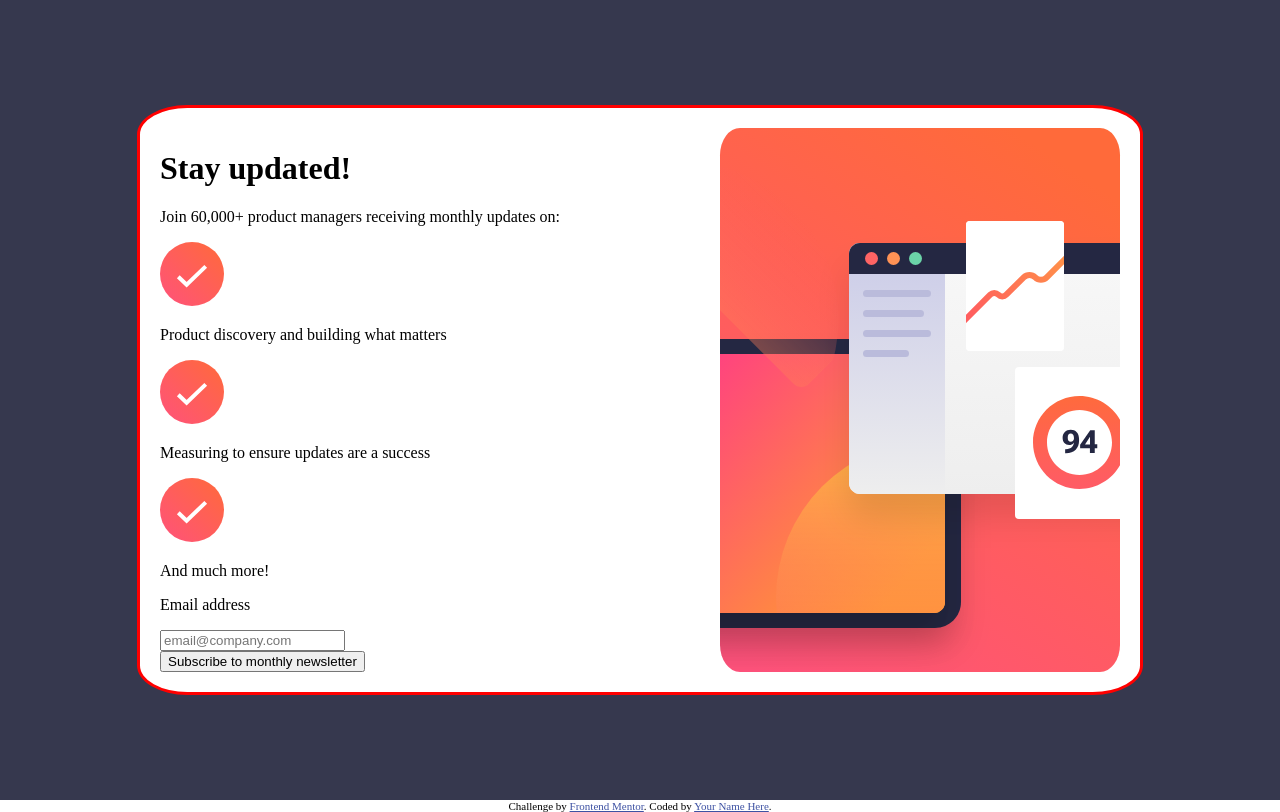
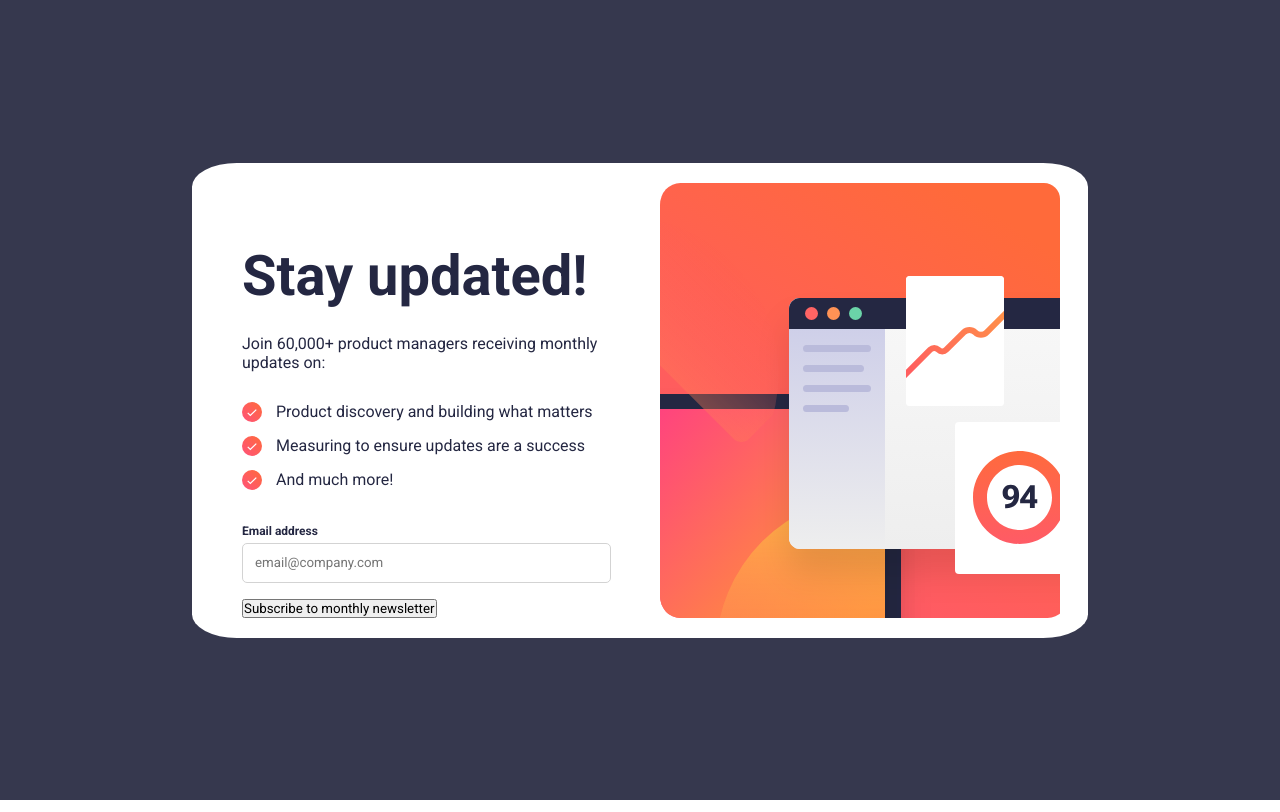
Before and after one commit to DamSze/FrontEndPracitce, a plain HTML site: page newsletter-sign-up-with-success-message/index.html in a window 1280 px wide. Drawn offline with Linux system fonts and the light colour scheme.

Commit message:
most of the layout except button

```diff
--- a/newsletter-sign-up-with-success-message/index.html
+++ b/newsletter-sign-up-with-success-message/index.html
@@ -59,10 +59,5 @@
   Dismiss message -->
 
   <!-- Success message end -->
-
-  <div class="attribution">
-    Challenge by <a href="https://www.frontendmentor.io?ref=challenge" target="_blank">Frontend Mentor</a>.
-    Coded by <a href="#">Your Name Here</a>.
-  </div>
 </body>
 </html>
--- a/newsletter-sign-up-with-success-message/styles.css
+++ b/newsletter-sign-up-with-success-message/styles.css
@@ -1,3 +1,13 @@
+@import url('https://fonts.googleapis.com/css2?family=Roboto:wght@400;700&family=Work+Sans:wght@400;500;600&display=swap');
+*{
+    hyphens: none;
+    padding: 0;
+    margin: 0;
+    font-family: 'Roboto', sans-serif;
+    box-sizing: border-box;
+}
+
+
 body,html{
     width: 100%;
     height: 100%;
@@ -13,12 +23,11 @@ body,html{
 }
 
 .grid-container{
-    border: solid red;
-    width: 60rem;
+    width: 56rem;
     margin: auto;
     border-radius: 5%;
     display: grid;
-    grid-template-columns: 1.4fr 1fr;
+    grid-template-columns: 1.1fr 1fr;
     padding:20px;
     background-color: hsl(0, 0%, 100%);
 }
@@ -28,3 +37,58 @@ body,html{
     background-repeat: no-repeat;
     border-radius: 5%;
 }
+
+.side-content{
+    padding: 30px 30px 0 30px;
+    font-weight: 400;
+    font-size: 16px;
+    color: hsl(234, 29%, 20%);
+}
+
+.main-header{
+    font-weight: 700;
+    margin-top: 30px;
+    margin-bottom: 25px;
+    font-size: 3.5rem;
+
+}
+
+.features{
+    margin: 30px 0;
+}
+
+.features > *{
+    margin-bottom: 10px;
+}
+
+.features img{
+    width: 20px;
+    margin-right: 10px;
+}
+
+.features p{
+    display: inline-block;
+    vertical-align: top;
+}
+
+.email-input p{
+    font-size: 12px;
+    font-weight: 700;
+    margin-bottom: 5px;
+}
+
+.email-input input[type="email"]{
+    display:block;
+    margin-bottom: 15px;
+    padding: 8px 12px;
+    width:95%;
+    height: 40px;
+    border-radius: 5px;
+    border: 1.25px solid #d3d3d3;
+    border-collapse: collapse;
+}
+.email-input input[type="email"]:focus{
+    color: inherit;
+    border-color: hsl(234, 29%, 20%);
+    outline: none;
+}
```
